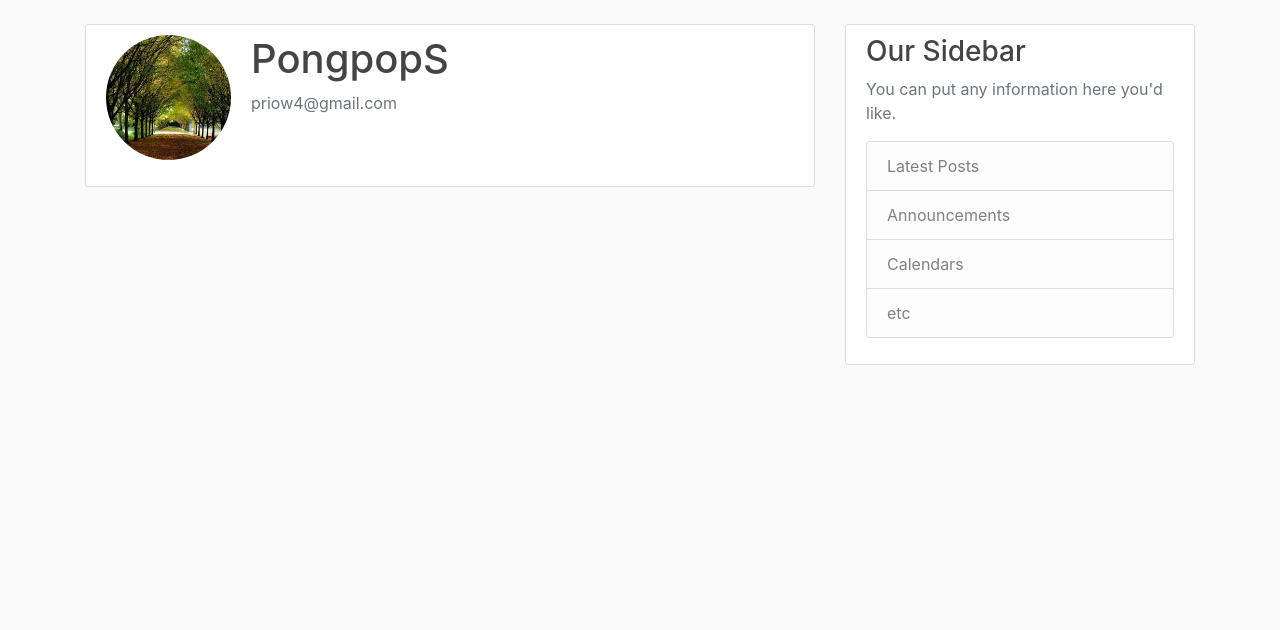
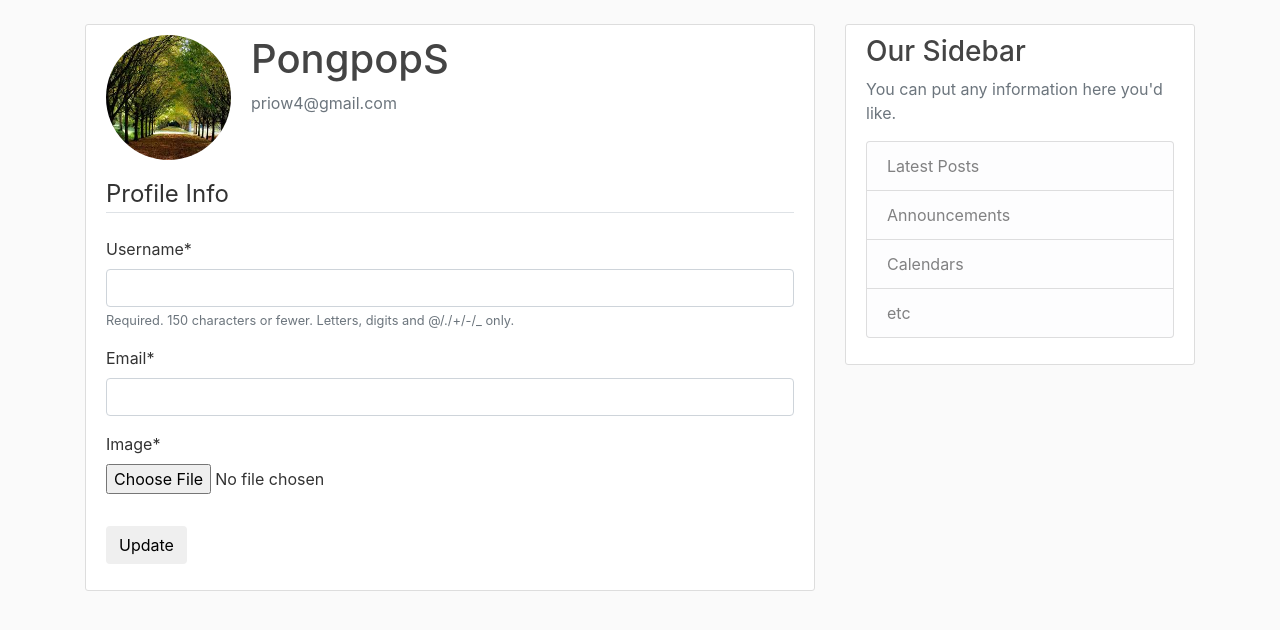
Before and after one commit to PongpopSukanunta/Django-Blog, a Django app: template users/templates/users/profile.html in a window 1280 px wide. Shown: the part 56-686 px from the top of the page. Run offline with Django 3.2, Linux system fonts and the light colour scheme; a user stored in the database is signed in; data comes from the database, SQL or seed files in the repository; both versions use the stored data as it was after the commit; the template is opened without the code that fills it: values that come from a table or form of the project are taken from there, most other values are stand-ins (such as "Sample title", 1, 10 or a date in 2020); some libraries are stand-ins or nearby versions.

Commit message:
Part 9 Update User Profile

```diff
--- a/blog/templates/blog/home.html
+++ b/blog/templates/blog/home.html
@@ -2,6 +2,7 @@
 {% block content %}
     {% for post in posts %}
         <article class="media content-section">
+          <img class="rounded-circle article-img" src="{{ post.author.profile.image.url }}">
           <div class="media-body">
             <div class="article-metadata">
               <a class="mr-2" href="#">{{ post.author }}</a>
--- a/users/forms.py
+++ b/users/forms.py
@@ -1,6 +1,7 @@
 from django import forms
 from django.contrib.auth.models import User
 from django.contrib.auth.forms import UserCreationForm
+from .models import Profile
 
 
 class UserRegisterForm(UserCreationForm):
@@ -9,3 +10,17 @@
     class Meta:
         model = User
         fields = ['username', 'email', 'password1', 'password2']
+
+
+class UserUpdateForm(forms.ModelForm):
+    email = forms.EmailField()
+
+    class Meta:
+        model = User
+        fields = ['username', 'email']
+
+
+class ProfileUpdateForm(forms.ModelForm):
+    class Meta:
+        model = Profile
+        fields = ['image']
--- a/users/templates/users/profile.html
+++ b/users/templates/users/profile.html
@@ -9,6 +9,16 @@
           <p class="text-secondary">{{ user.email }}</p>
         </div>
       </div>
-      <!-- FORM HERE -->
+      <form method="POST" enctype="multipart/form-data">
+        {% csrf_token %}
+        <fieldset class="form-group">
+          <legend class="border-bottom mb-4">Profile Info</legend>
+            {{ u_form|crispy }}
+            {{ p_form|crispy }}
+        </fieldset>
+        <div class="form-group">
+          <button class="btn btn-outling-info" type="submit">Update</button>
+        </div>
+      </form>
     </div>
 {% endblock content %}
--- a/users/templates/users/register.html
+++ b/users/templates/users/register.html
@@ -5,7 +5,7 @@
 		<form method="POST">
 			{% csrf_token %}
 			<fieldset class="form-group">
-				<legend class="border-bottom mb-4">Sign Up</legend>
+				<legend class="border-bottom mb-4">Join Today</legend>
 					{{ form|crispy }}
 			</fieldset>
 			<div class="form-group">
```
Also changed, not shown: users/apps.py (+10 -0 lines), users/views.py (+22 -2 lines), db.sqlite3, media/profile_pics/TU_LOGO.jpg (added), media/profile_pics/download_oXzaKGP.jpeg (added).
